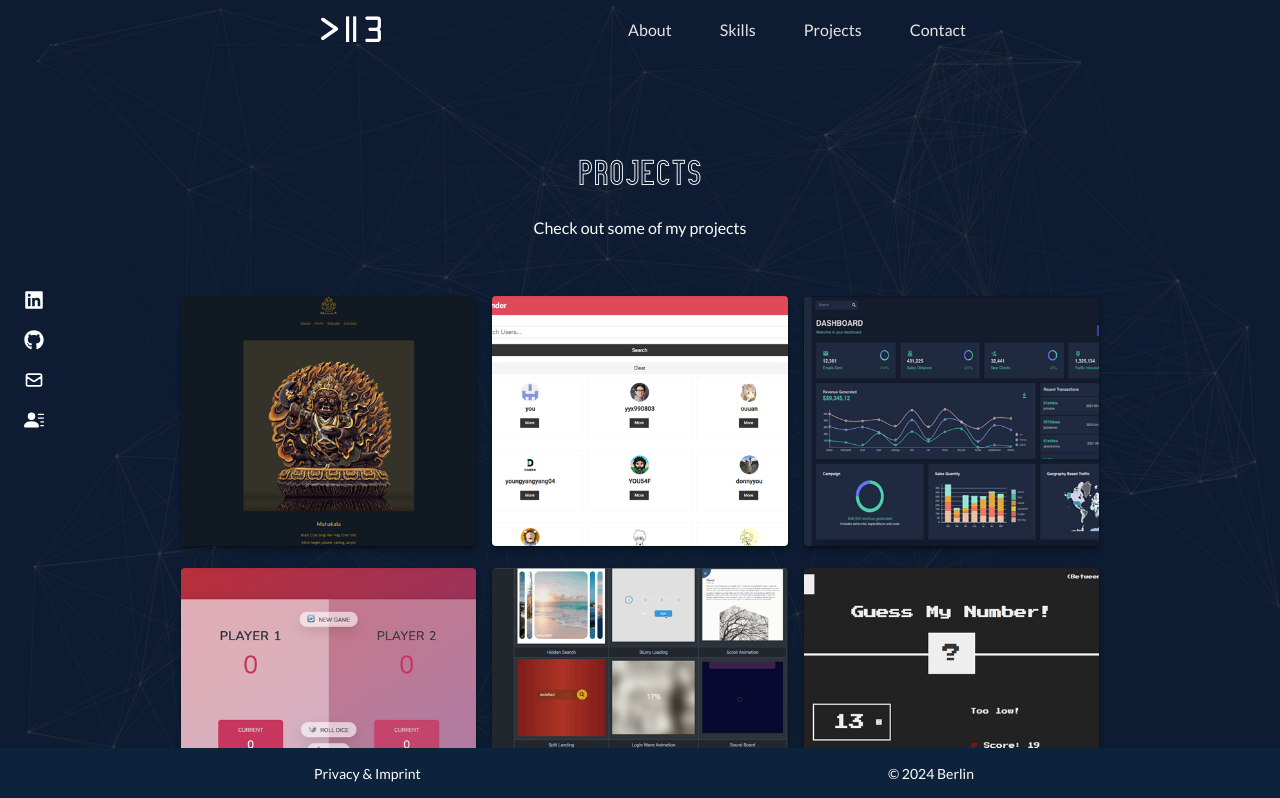
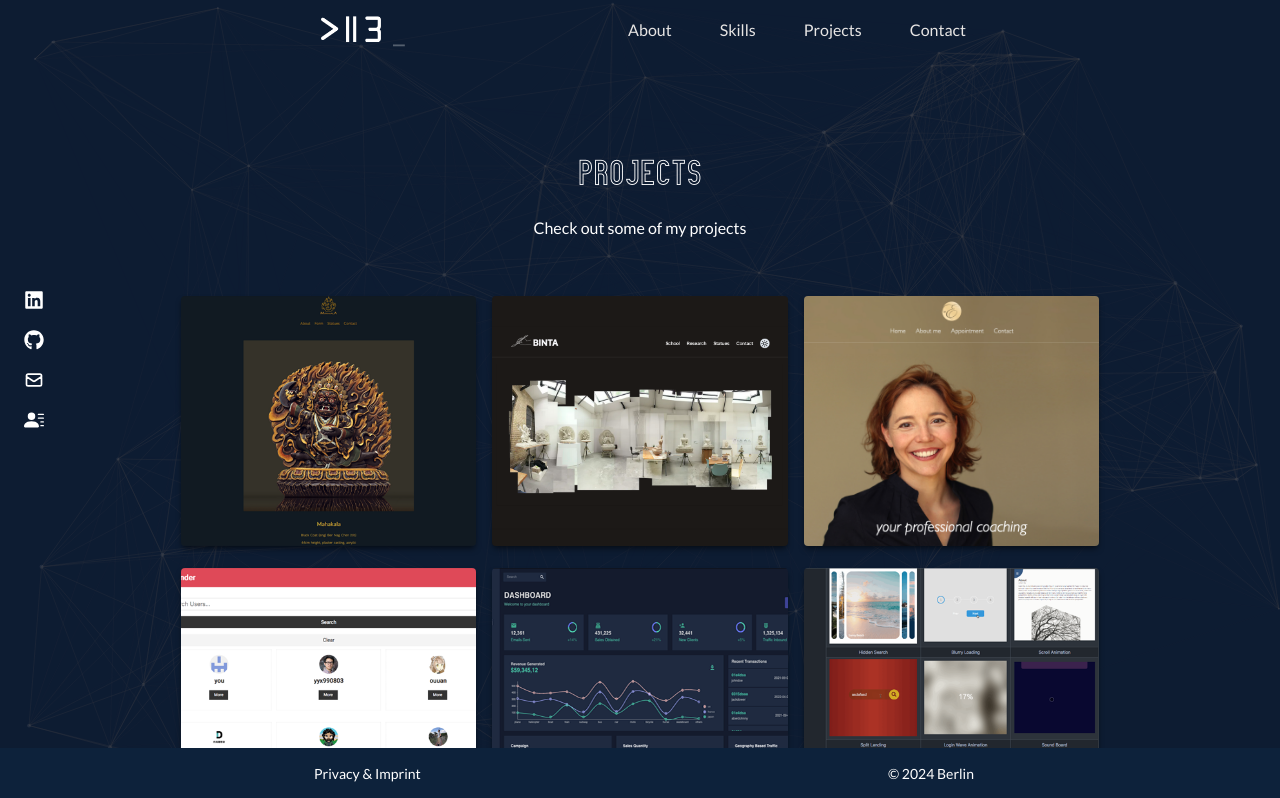
Before and after one commit to krisbaranski/portfolio, a React (Create React App) app: page /projects in a window 1280 px wide. Shown: the top 798 px of the page. Built offline with nearby package versions, Linux system fonts and the light colour scheme.

Commit message:
style: add new projects

```diff
--- a/src/components/Projects.js
+++ b/src/components/Projects.js
@@ -1,6 +1,8 @@
 import React from 'react';
 import { motion } from 'framer-motion';
 import Mahakala from '../assets/Mahakala.png';
+import Binta from '../assets/BINTA.png';
+import EK from '../assets/EK.png';
 import Gfinder from '../assets/Gfinder.png';
 import Dash from '../assets/Dashboard.png';
 import DiceRoll from '../assets/DiceRoll.png';
@@ -10,15 +12,15 @@ import GuessNr from '../assets/GuessNr.png';
 import HTML from '../assets/html.png';
 import CSS from '../assets/css.png';
 import JavaScript from '../assets/javascript.png';
-// import TypeScript from '../assets/typescript.png';
-// import Angular from '../assets/angular.png';
+import TypeScript from '../assets/typescript.png';
+import Angular from '../assets/angular.png';
 // import GatsbyImg from '../assets/gatsby.png';
 import ReactImg from '../assets/react.png';
-// import NextImg from '../assets/nextjs.png';
+import NextImg from '../assets/nextjs.png';
 // import Node from '../assets/node.png';
 // import GitHub from '../assets/github.png';
 import MaterialUI from '../assets/materialui.png';
-// import Tailwind from '../assets/tailwind.png';
+import Tailwind from '../assets/tailwind.png';
 // import Bash from '../assets/bash.png';
 
 const CARDS = 'grid md:grid-cols-2 lg:grid-cols-3 gap-4 z-10';
@@ -91,13 +93,78 @@ const Projects = () => {
                   >
                     <button className={BUTTON_CLASS}>Web Page</button>
                   </a>
-                  {/* <a
+                </div>
+              </div>
+            </div>
+          </div>
+          {/* Grid Item */}
+          <div className={CARD}>
+            <div className={FLIP_CARD}>
+              <div
+                style={{ backgroundImage: `url(${Binta})` }}
+                className={CARD_FRONT + ' bg-stone-900'}
+              ></div>
+              {/* Hover Effects */}
+              <div className={CARD_BACK}>
+                <span className={CARD_TEXT}>
+                  International Art Institute Webpage
+                </span>
+                <div className="flex justify-center flex-row pt-4">
+                  <img
+                    className="w-10 mx-auto p-1"
+                    src={NextImg}
+                    alt="React icon"
+                  />
+                  <img
+                    className="w-10 mx-auto p-1"
+                    src={Tailwind}
+                    alt="Tailwind icon"
+                  />
+                </div>
+                <div className="pt-8 text-center">
+                  <a
                     target="_blank"
                     rel="noopener noreferrer"
-                    href="https://github.com/krisbaranski/mahakala-art"
+                    href="https://diamondway-art.org"
                   >
-                    <button className={BUTTON_CLASS}>Code</button>
-                  </a> */}
+                    <button className={BUTTON_CLASS}>Web Page</button>
+                  </a>
+                </div>
+              </div>
+            </div>
+          </div>
+
+          {/* Grid Item */}
+          <div className={CARD}>
+            <div className={FLIP_CARD}>
+              <div
+                style={{ backgroundImage: `url(${EK})` }}
+                className={CARD_FRONT}
+              ></div>
+              {/* Hover Effects */}
+              <div className={CARD_BACK}>
+                <span className={CARD_TEXT}>Client Webpage</span>
+                <div className="flex justify-center flex-row pt-4">
+                  <img
+                    className="w-10 mx-auto p-1"
+                    src={Angular}
+                    alt="Angular icon"
+                  />
+                  <img className="w-10 mx-auto p-1" src={CSS} alt="CSS icon" />
+                  <img
+                    className="w-10 mx-auto p-1"
+                    src={TypeScript}
+                    alt="Typescript icon"
+                  />
+                </div>
+                <div className="pt-8 text-center">
+                  <a
+                    target="_blank"
+                    rel="noopener noreferrer"
+                    href="https://mahakala-art.com"
+                  >
+                    <button className={BUTTON_CLASS}>Web Page</button>
+                  </a>
                 </div>
               </div>
             </div>
@@ -193,13 +260,51 @@ const Projects = () => {
           <div className={CARD}>
             <div className={FLIP_CARD}>
               <div
+                style={{ backgroundImage: `url(${Implement})` }}
+                className={CARD_FRONT}
+              ></div>
+              {/* Hover Effects */}
+              <div className={CARD_BACK}>
+                <span className={CARD_TEXT}>
+                  Implementations <br /> of web functionality
+                </span>
+                <div className="flex justify-center flex-row pt-4">
+                  <img
+                    className="w-10 mx-auto p-1"
+                    src={HTML}
+                    alt="HTML icon"
+                  />
+                  <img className="w-10 mx-auto p-1" src={CSS} alt="CSS icon" />
+                  <img
+                    className="w-10 mx-auto p-1"
+                    src={JavaScript}
+                    alt="JS icon"
+                  />
+                </div>
+                <div className="pt-6 text-center">
+                  <a
+                    target="_blank"
+                    rel="noopener noreferrer"
+                    href="https://github.com/krisbaranski/implementations/blob/main/README.md"
+                  >
+                    <button className={BUTTON_CLASS}>Demo</button>
+                  </a>
+                </div>
+              </div>
+            </div>
+          </div>
+
+          {/* Grid Item */}
+          <div className={CARD}>
+            <div className={FLIP_CARD}>
+              <div
                 style={{ backgroundImage: `url(${DiceRoll})` }}
                 className={CARD_FRONT}
               ></div>
               {/* Hover Effects */}
               <div className={CARD_BACK}>
                 <span className={CARD_TEXT}>
-                  "PIG GAME" <br /> a dice roll game for two players
+                  Dice roll <br /> game for two players
                 </span>
                 <div className="flex justify-center flex-row pt-4">
                   <img
@@ -222,58 +327,6 @@ const Projects = () => {
                   >
                     <button className={BUTTON_CLASS}>Demo</button>
                   </a>
-                  {/* <a
-                    target="_blank"
-                    rel="noopener noreferrer"
-                    href="https://github.com/krisbaranski/diceroll/tree/master"
-                  >
-                    <button className={BUTTON_CLASS}>Code</button>
-                  </a> */}
-                </div>
-              </div>
-            </div>
-          </div>
-
-          {/* Grid Item */}
-          <div className={CARD}>
-            <div className={FLIP_CARD}>
-              <div
-                style={{ backgroundImage: `url(${Implement})` }}
-                className={CARD_FRONT}
-              ></div>
-              {/* Hover Effects */}
-              <div className={CARD_BACK}>
-                <span className={CARD_TEXT}>
-                  50 implementations <br /> of web functionalities
-                </span>
-                <div className="flex justify-center flex-row pt-4">
-                  <img
-                    className="w-10 mx-auto p-1"
-                    src={HTML}
-                    alt="HTML icon"
-                  />
-                  <img className="w-10 mx-auto p-1" src={CSS} alt="CSS icon" />
-                  <img
-                    className="w-10 mx-auto p-1"
-                    src={JavaScript}
-                    alt="JS icon"
-                  />
-                </div>
-                <div className="pt-6 text-center">
-                  <a
-                    target="_blank"
-                    rel="noopener noreferrer"
-                    href="https://github.com/krisbaranski/implementations/blob/main/README.md"
-                  >
-                    <button className={BUTTON_CLASS}>Demo</button>
-                  </a>
-                  {/* <a
-                    target="_blank"
-                    rel="noopener noreferrer"
-                    href="https://github.com/krisbaranski/implementations"
-                  >
-                    <button className={BUTTON_CLASS}>Code</button>
-                  </a> */}
                 </div>
               </div>
             </div>
@@ -289,7 +342,7 @@ const Projects = () => {
               {/* Hover Effects */}
               <div className={CARD_BACK}>
                 <span className={CARD_TEXT}>
-                  Vintage Game <br /> to guess a number and score
+                  Vintage Game <br /> guess a number
                 </span>
                 <div className="flex justify-center flex-row pt-4">
                   <img
@@ -312,13 +365,6 @@ const Projects = () => {
                   >
                     <button className={BUTTON_CLASS}>Demo</button>
                   </a>
-                  {/* <a
-                    target="_blank"
-                    rel="noopener noreferrer"
-                    href="https://github.com/krisbaranski/guess_number_game"
-                  >
-                    <button className={BUTTON_CLASS}>Code</button>
-                  </a> */}
                 </div>
               </div>
             </div>
```
